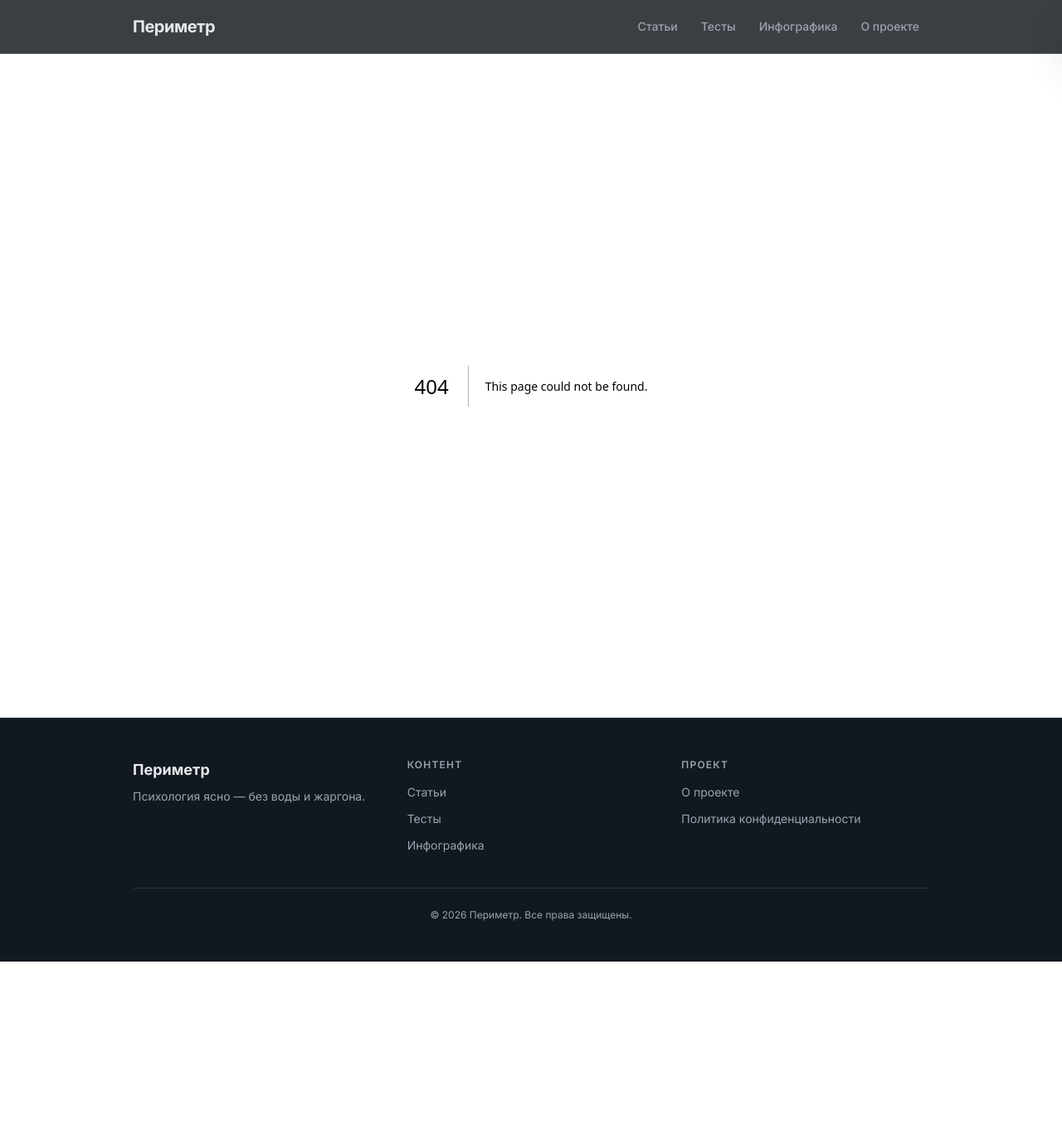
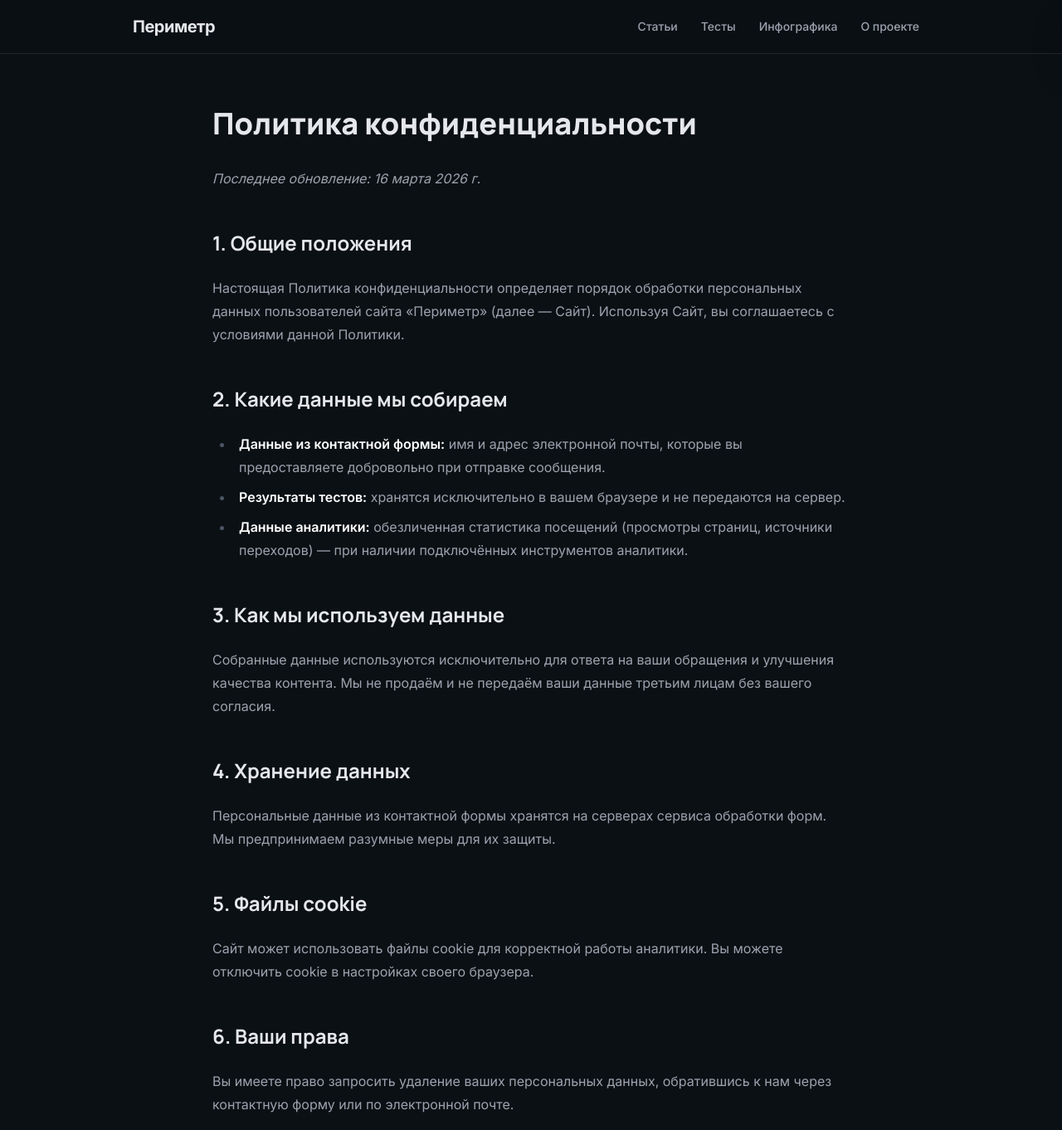
Before and after one commit to it1ro/perimeter, a Next.js app: page /privacy in a window 1280 px wide. Before the commit this address had no page. Shown: the top 1362 px of the page at 83% size. Before the commit the page ends 1159 px from the top, so only its background shows below. Built offline with nearby package versions, Linux system fonts and the light colour scheme.

Commit message:
feat: add privacy policy page
Footer linked to /privacy/ which didn't exist.
Adds a basic privacy policy covering data collection,
cookies, and user rights.

Made-with: Cursor

```diff
--- /dev/null
+++ b/src/app/privacy/page.tsx
@@ -0,0 +1,80 @@
+import type { Metadata } from 'next';
+
+export const metadata: Metadata = {
+  title: 'Политика конфиденциальности',
+  description:
+    'Политика конфиденциальности проекта Периметр — как мы обрабатываем ваши данные.',
+  openGraph: {
+    title: 'Политика конфиденциальности | Периметр',
+    description:
+      'Политика конфиденциальности проекта Периметр — как мы обрабатываем ваши данные.',
+  },
+};
+
+export default function PrivacyPage() {
+  return (
+    <article className="px-4 py-16 sm:px-6 lg:px-8">
+      <div className="prose prose-invert mx-auto max-w-3xl prose-headings:font-display prose-headings:text-text prose-p:text-text-muted prose-li:text-text-muted prose-a:text-sage hover:prose-a:text-sage/80">
+        <h1>Политика конфиденциальности</h1>
+        <p>
+          <em>Последнее обновление: {new Date().toLocaleDateString('ru-RU', { day: 'numeric', month: 'long', year: 'numeric' })}</em>
+        </p>
+
+        <h2>1. Общие положения</h2>
+        <p>
+          Настоящая Политика конфиденциальности определяет порядок обработки
+          персональных данных пользователей сайта «Периметр» (далее — Сайт).
+          Используя Сайт, вы соглашаетесь с условиями данной Политики.
+        </p>
+
+        <h2>2. Какие данные мы собираем</h2>
+        <ul>
+          <li>
+            <strong>Данные из контактной формы:</strong> имя и адрес электронной почты,
+            которые вы предоставляете добровольно при отправке сообщения.
+          </li>
+          <li>
+            <strong>Результаты тестов:</strong> хранятся исключительно в вашем браузере
+            и не передаются на сервер.
+          </li>
+          <li>
+            <strong>Данные аналитики:</strong> обезличенная статистика посещений
+            (просмотры страниц, источники переходов) — при наличии подключённых
+            инструментов аналитики.
+          </li>
+        </ul>
+
+        <h2>3. Как мы используем данные</h2>
+        <p>
+          Собранные данные используются исключительно для ответа на ваши обращения
+          и улучшения качества контента. Мы не продаём и не передаём ваши данные
+          третьим лицам без вашего согласия.
+        </p>
+
+        <h2>4. Хранение данных</h2>
+        <p>
+          Персональные данные из контактной формы хранятся на серверах сервиса
+          обработки форм. Мы предпринимаем разумные меры для их защиты.
+        </p>
+
+        <h2>5. Файлы cookie</h2>
+        <p>
+          Сайт может использовать файлы cookie для корректной работы аналитики.
+          Вы можете отключить cookie в настройках своего браузера.
+        </p>
+
+        <h2>6. Ваши права</h2>
+        <p>
+          Вы имеете право запросить удаление ваших персональных данных, обратившись
+          к нам через контактную форму или по электронной почте.
+        </p>
+
+        <h2>7. Контакты</h2>
+        <p>
+          Если у вас есть вопросы по поводу данной Политики, свяжитесь с нами через{' '}
+          <a href="/contacts/">страницу контактов</a>.
+        </p>
+      </div>
+    </article>
+  );
+}
```
